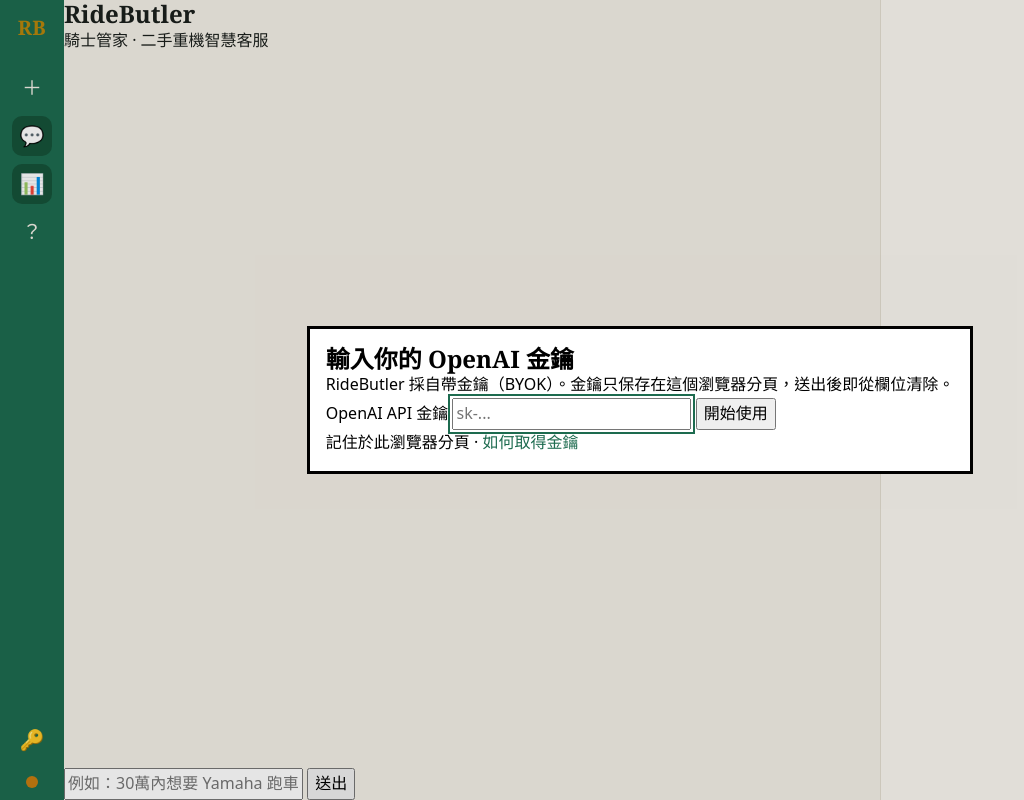
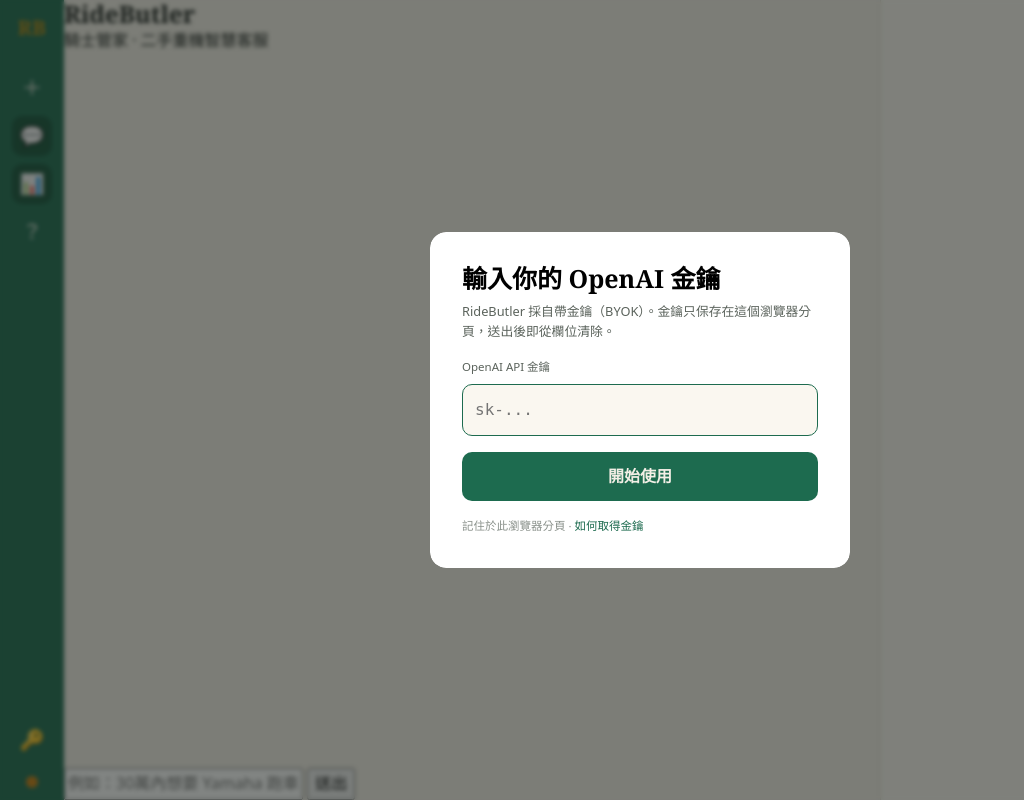
Before and after one commit to Charles8745/2026DRL-HW4, a Flask app: page / in a window 1280 px wide. Shown: the whole page, without its empty margins (0-1024 px from the left). Run offline with Flask 3, Linux system fonts and the light colour scheme; some web fonts are replaced.

Commit message:
feat(fe): BYOK gate dialog styling + shake keyframes (reduced-motion gated)
Co-Authored-By: Claude Opus 4.8 (1M context) <noreply@anthropic.com>

```diff
--- /dev/null
+++ b/fe/static/css/byok.css
@@ -0,0 +1,61 @@
+/* fe/static/css/byok.css — BYOK gate dialog chrome + shake.
+   Tokens only (no bare hex). Shake is gated by prefers-reduced-motion. */
+dialog.byok {
+  border: none;
+  border-radius: var(--r-lg);
+  padding: 0;
+  background: transparent;
+  z-index: var(--z-dialog);
+}
+dialog.byok::backdrop {
+  background: rgba(26, 31, 28, .55);
+  backdrop-filter: blur(2px);
+}
+.byok__card {
+  background: var(--c-surface);
+  border-radius: var(--r-lg);
+  box-shadow: var(--sh-pop);
+  padding: var(--sp-6);
+  width: min(92vw, 420px);
+}
+.byok__card h2 {
+  font-family: var(--ff-display);
+  font-size: var(--fs-h3);
+  margin-bottom: var(--sp-2);
+}
+.byok__lede { color: var(--c-ink-soft); font-size: var(--fs-sm); margin-bottom: var(--sp-4); }
+.byok__form { display: flex; flex-direction: column; gap: var(--sp-2); }
+.byok__label { font-size: var(--fs-xs); color: var(--c-ink-soft); }
+.byok__input {
+  font-family: var(--ff-mono);
+  padding: var(--sp-3);
+  border: 1px solid var(--c-line);
+  border-radius: var(--r-md);
+  background: var(--c-surface-2);
+}
+.byok__input:focus-visible { border-color: var(--c-green); outline: none; }
+.byok__error { color: var(--c-danger); font-size: var(--fs-sm); }
+.byok__submit {
+  margin-top: var(--sp-2);
+  background: var(--c-green);
+  color: var(--c-on-green);
+  border: none;
+  border-radius: var(--r-md);
+  padding: var(--sp-3) var(--sp-4);
+  font-weight: 600;
+  transition: background var(--dur-fast) var(--ease-out);
+}
+.byok__submit:hover { background: var(--c-green-700); }
+.byok__hint { margin-top: var(--sp-4); font-size: var(--fs-xs); color: var(--c-ink-faint); }
+
+@keyframes byok-shake {
+  0%, 100% { transform: translateX(0); }
+  20% { transform: translateX(-8px); }
+  40% { transform: translateX(8px); }
+  60% { transform: translateX(-5px); }
+  80% { transform: translateX(5px); }
+}
+.byok__card.shake { animation: byok-shake var(--dur) var(--ease-out); }
+@media (prefers-reduced-motion: reduce) {
+  .byok__card.shake { animation: none; }
+}
--- a/fe/templates/index.html
+++ b/fe/templates/index.html
@@ -12,6 +12,7 @@
   <link rel="stylesheet" href="/static/css/tokens.css">
   <link rel="stylesheet" href="/static/css/base.css">
   <link rel="stylesheet" href="/static/css/layout.css">
+  <link rel="stylesheet" href="/static/css/byok.css">
 </head>
 <body>
   <!-- BYOK gate: forced modal unless a key is in sessionStorage or demo mode -->
```
